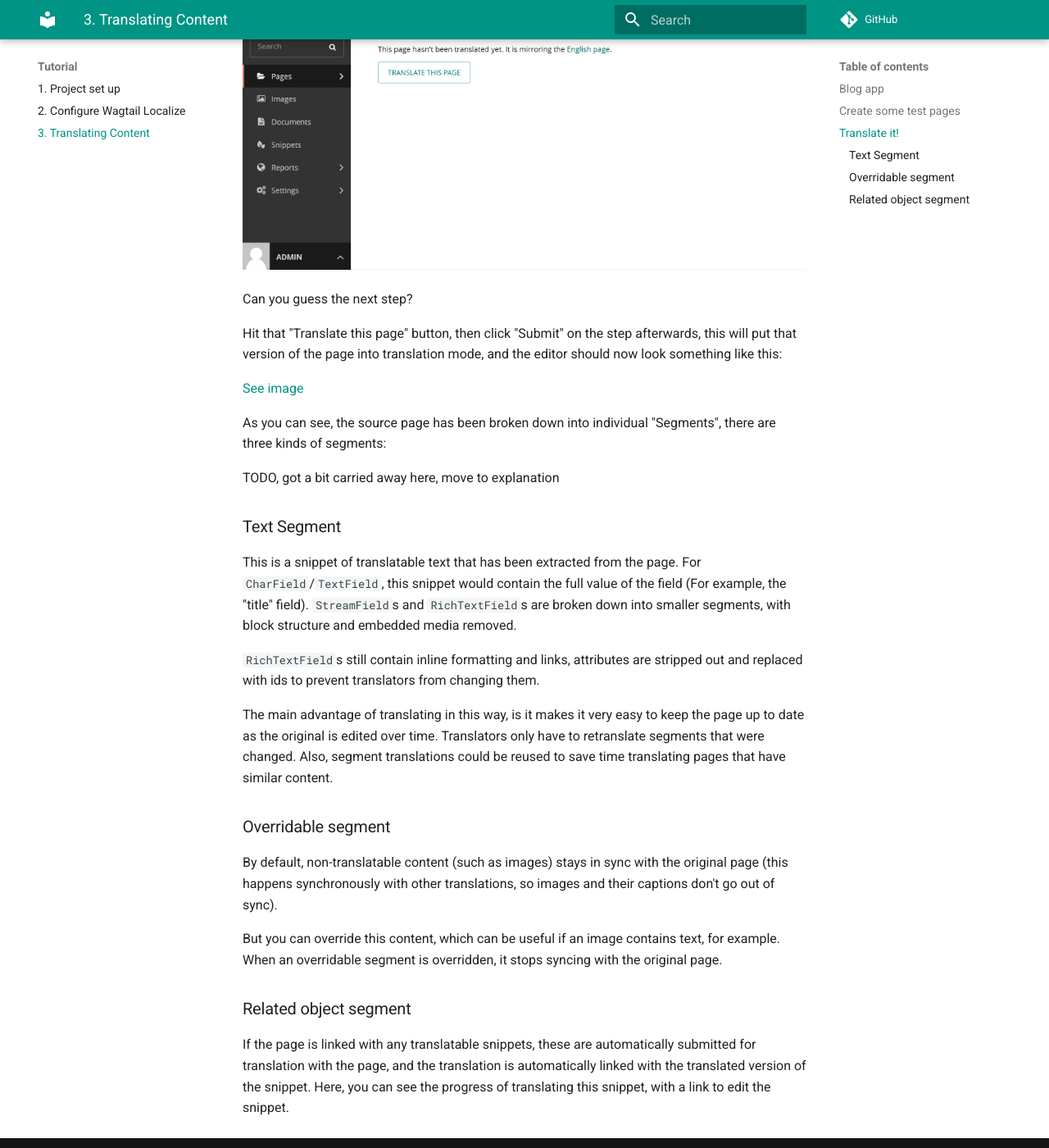
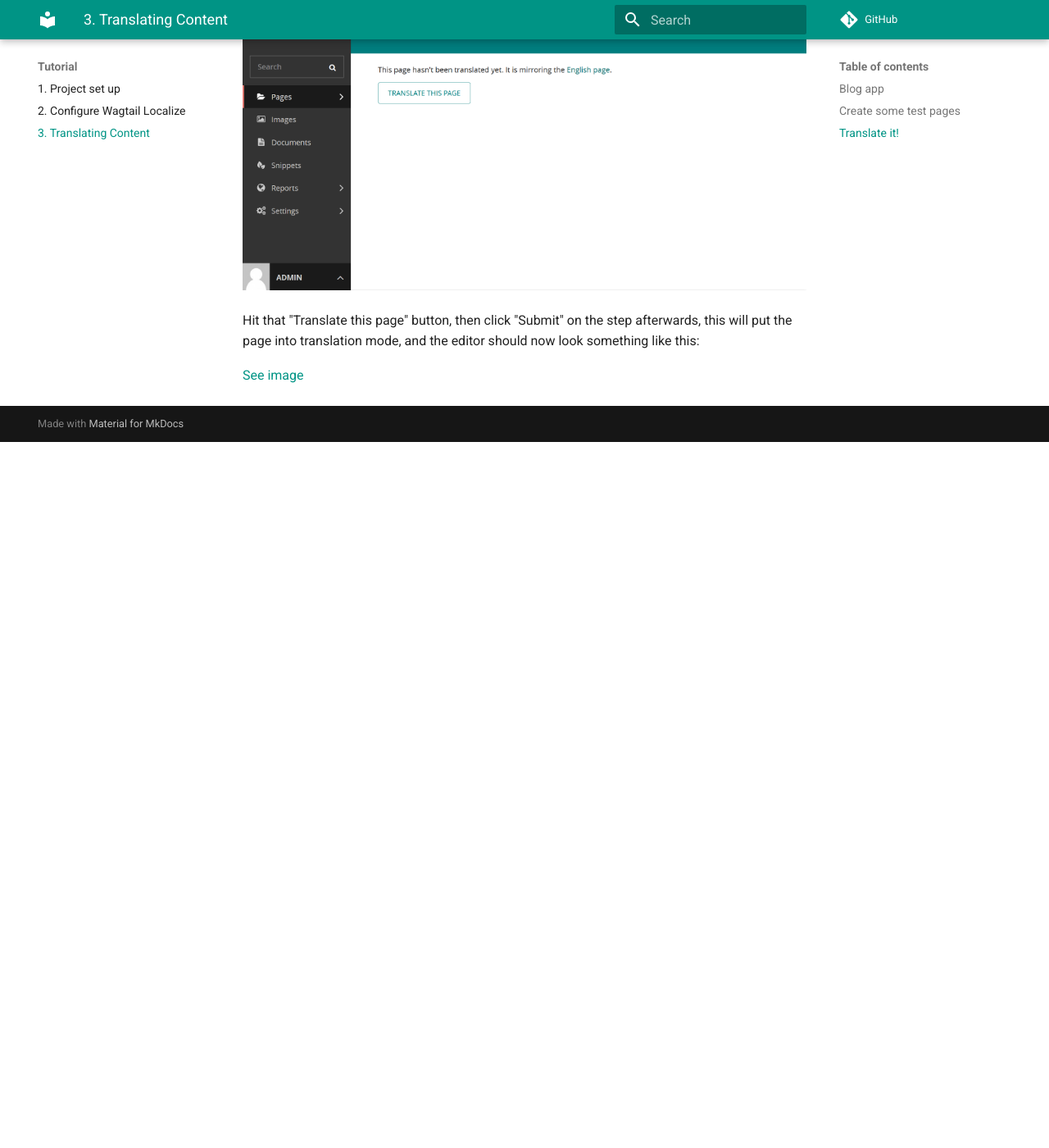
Before and after one commit to wagtail/wagtail-localize, an MkDocs documentation site: the page built from docs/tutorial/3-content.md, in a window 1280 px wide and 1400 px high, scrolled down 3652 px. Shown: the whole window at 82% size. Built offline with MkDocs 1.6.1 and Material for MkDocs 9.7.7, drawn with Linux system fonts in a browser that asks for light colours; comment, search, counter and statistics services are not loaded; after the commit the page ends 4191 px from its top, so only the background shows below that; some of the changed text lies outside the part shown.

Commit message:
Tutorial edits

````diff
--- a/docs/tutorial/3-content.md
+++ b/docs/tutorial/3-content.md
@@ -1,14 +1,14 @@
 # 3. Translating content
 
-Now that Wagtail Localize is fully configured, let's add some more interesting page models so that we can try out
-some of Wagtail Localize's translation features.
+In this section, you will add some test content into the site and translate it with Wagtail Localize.
 
 ## Blog app
 
-Let's add a blog to our website! For this we need to create two page models, a "Blog post page" to represent blog
-entries and a "Blog index page" to contain them.
+Let's create a blog! A simple blog needs at least two page models, a "Blog post page" to represent blog entries and a
+"Blog index page" to contain them. Let's also create a "Blog category" snippet so we can demonstrate translating
+snippets.
 
-Firstly, you should set up a new app for the models (it's best practise to group page types into separate Django apps):
+Firstly, start a new app for the blog models:
 
 ``` shell
 python manage.py startapp blog
@@ -33,8 +33,6 @@
 ```
 
 Now, open ``blog/models.py`` and copy and paste the following code into it:
-
-(this snippet is all standard Wagtail stuff, so I won't go into what it all means here!)
 
 ``` python
 from django.db import models
@@ -114,7 +112,7 @@
 
 ## Create some test pages
 
-Next, let's create some test pages to translate. We will start by creating a blog index, then a blog post page under it.
+Now you can create some test pages to translate! Let's start by creating a blog index, then a blog post page under it.
 
 Navigate to the English Home page in the explorer, click "Add child page" then click "Blog index page". Fill it in like
 the following screenshot, and publish it.
@@ -133,52 +131,22 @@
 
 ## Translate it!
 
-Once you've published that, an exact copy should also be created in the French version too! remember when we selected
-"English" in the "Sync from" field in the French locale earlier? This is what that field does.
+Once those pages are created and published, aliases of those pages should be automatically created in the French version!
+This is because we set the "Sync from" field to "English" when we created the French locale. This tells Wagtail Localize
+to sync all new pages as well as the pages that existed at the time.
 
-When we add a template, it would be possible to visit this blog post in both the English and French versions of the
-site. Both versions, however, will have the English content. Let's translate it into French!
+At the moment, the French pages are an exact copy of the English pages, so let's translate them into French!
 
-To translate a page, find a foreign-language version of it in the page explorer and click "Edit". You should be
-presented with the following message:
+To translate the blog post you just created, find the French language of it in the page explorer and click edit.
+Alternatively, you can go straight from editing the English version to the French using the language selector at the top
+of the editor.
+
+When you get to the edit view, you will get this message (this is because it is keeping itself in sync with the English
+page):
 
 ![Translate page](/_static/tutorial/wagtail-translate-page.png)
 
-Can you guess the next step?
-
-Hit that "Translate this page" button, then click "Submit" on the step afterwards, this will put that version of the page
-into translation mode, and the editor should now look something like this:
+Hit that "Translate this page" button, then click "Submit" on the step afterwards, this will put the page into translation
+mode, and the editor should now look something like this:
 
 [See image](/_static/tutorial/wagtail-edit-translation.png)
-
-As you can see, the source page has been broken down into individual "Segments", there are three kinds of segments:
-
-
-TODO, got a bit carried away here, move to explanation
-
-### Text Segment
-
-This is a snippet of translatable text that has been extracted from the page. For ``CharField``/``TextField``, this
-snippet would contain the full value of the field (For example, the "title" field). ``StreamField``s and
-``RichTextField``s are broken down into smaller segments, with block structure and embedded media removed.
-
-``RichTextField``s still contain inline formatting and links, attributes are stripped out and replaced with ids to
-prevent translators from changing them.
-
-The main advantage of translating in this way, is it makes it very easy to keep the page up to date as the original
-is edited over time. Translators only have to retranslate segments that were changed. Also, segment translations could
-be reused to save time translating pages that have similar content.
-
-### Overridable segment
-
-By default, non-translatable content (such as images) stays in sync with the original page (this happens synchronously
-with other translations, so images and their captions don't go out of sync).
-
-But you can override this content, which can be useful if an image contains text, for example. When an overridable
-segment is overridden, it stops syncing with the original page.
-
-### Related object segment
-
-If the page is linked with any translatable snippets, these are automatically submitted for translation with the page,
-and the translation is automatically linked with the translated version of the snippet. Here, you can see the progress
-of translating this snippet, with a link to edit the snippet.
````
Also changed, not shown: other parts of docs/tutorial/3-content.md (+1 -1 lines), docs/tutorial/1-project-set-up.md (+3 -0 lines), docs/tutorial/2-configure-wagtail-localize.md (+31 -35 lines).
